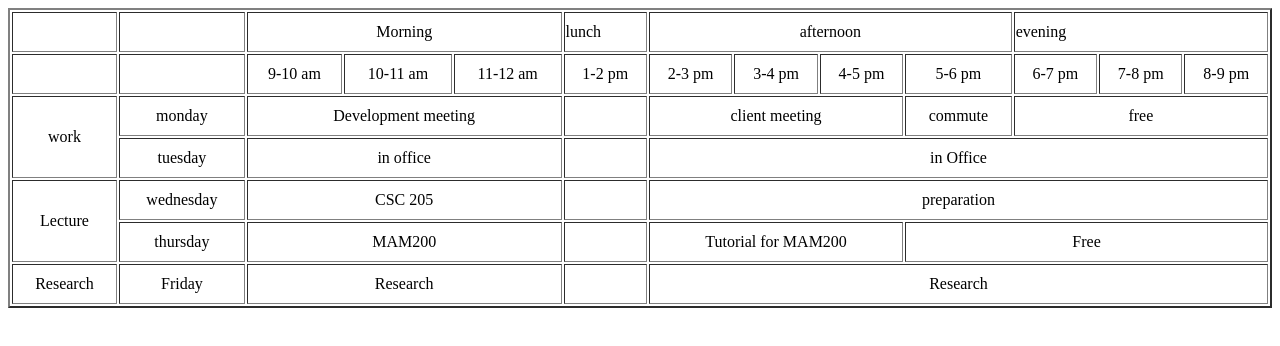
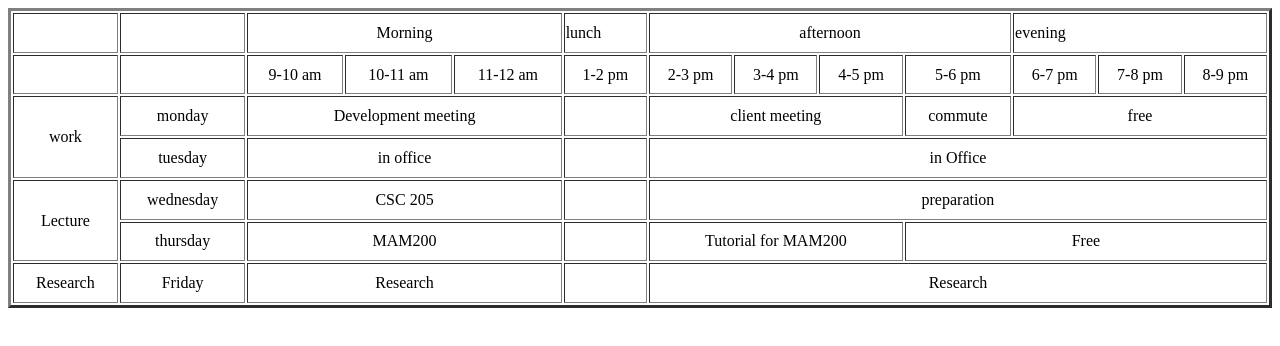
Before and after one commit to ketankumar59/HTML-CSS-TRAINING, a plain HTML site: page tables/new4.html in a window 1280 px wide. Drawn offline with Linux system fonts and the light colour scheme.

Commit message:
Examples of table

```diff
--- a/tables/new4.html
+++ b/tables/new4.html
@@ -7,7 +7,7 @@
     <title>Document</title>
 </head>
 <body>
-   <table border="2" style="width: 100%;" width="100" height="300">
+   <table border="3" style="width: 100%;" width="100" height="300">
     <tr>
         <td></td>
         <td></td>
```
Also changed, not shown: tables/1682924404139.JPEG (added), tables/1682924480478.JPEG (added), tables/image_2023_04_28T09_25_33_435Z.png (added), tables/image_2023_05_01T05_01_08_069Z.png (added).
